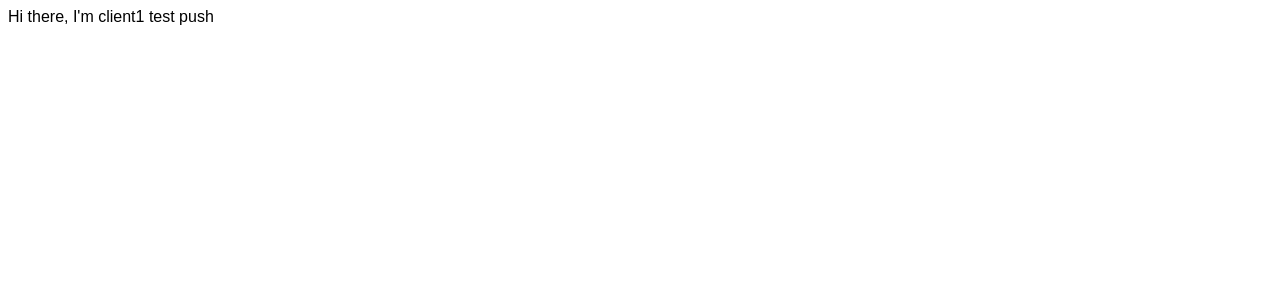
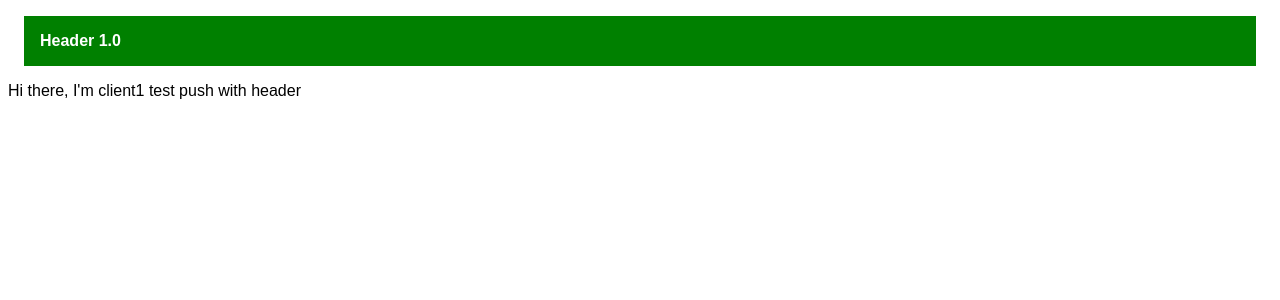
Before and after one commit to robhuzzey/mf-client1-demo, a React app: page / in a window 1280 px wide. Shown: the top 300 px of the page. Built offline with nearby package versions, Linux system fonts and the light colour scheme.

Commit message:
Header in client wtf

```diff
--- a/src/App.jsx
+++ b/src/App.jsx
@@ -1,8 +1,14 @@
 import React from "react";
 import ReactDOM from "react-dom";
+import Header from "./Header";
 
 import "./index.css";
 
-const App = () => <div>Hi there, I'm client1 test push</div>;
+const App = () => (
+    <>
+        <Header />
+        <div>Hi there, I'm client1 test push with header</div>
+    </>
+);
 
 ReactDOM.render(<App />, document.getElementById("app"));
--- /dev/null
+++ b/src/Header.jsx
@@ -0,0 +1,15 @@
+import React from "react";
+
+export default () => (
+  <div
+    style={{
+      padding: "1em",
+      margin: "1em",
+      background: "green",
+      color: "white",
+      fontWeight: "bold",
+    }}
+  >
+    Header 1.0
+  </div>
+);
```
